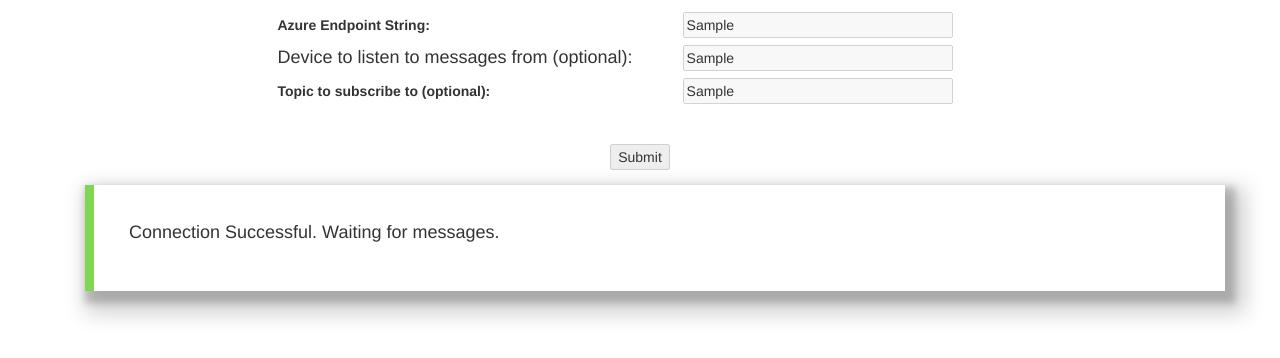
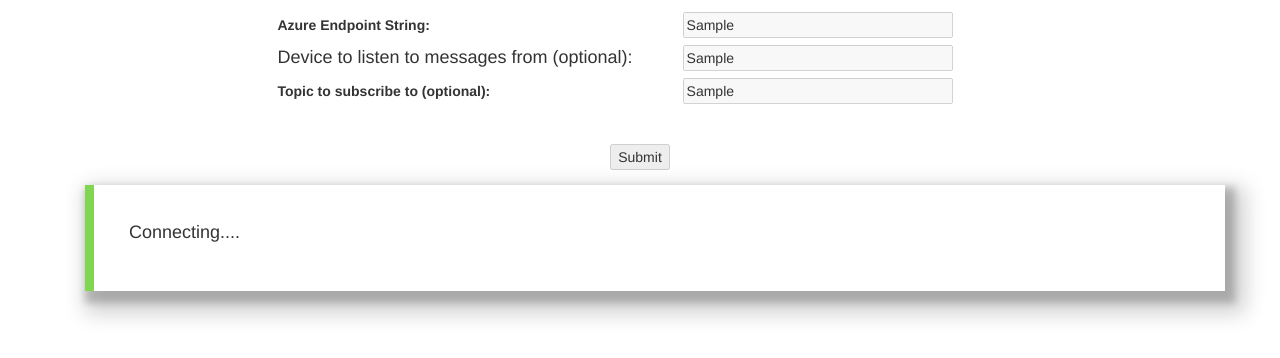
Before and after one commit to cushenst/Azure-Cloud-Debugger, a website: page public/index.html in a window 1280 px wide. Both pictures are taken after typing "Sample", "Sample", "Sample" into the empty fields and a click on the button "Submit". Shown: the part 58-416 px from the top of the page. Drawn offline with nearby package versions, Linux system fonts and the light colour scheme; files that its build step writes are made by us from their sources.

Commit message:
Added comments and connecting message.

```diff
--- a/public/index.html
+++ b/public/index.html
@@ -52,12 +52,17 @@
         <p id="ConnectionMessage">Connection Successful. Waiting for messages.
     </div>
 
+    <div class="row col-sm-12 displaystyle-leftborder displaystyle-success displaystyle-lg" hidden id="ConnectingBox">
+        <p>Connecting....
+    </div>
+
     <div class="row col-sm-12 displaystyle-leftborder displaystyle-danger displaystyle-lg" hidden id="ErrorBox">
         <p>Error: Please re-enter the connection string or refresh your browser.</p>
     </div>
 </div>
-<!-- Optional JavaScript -->
-<!-- jQuery first, then Popper.js, then Bootstrap JS -->
+
+
+<!-- jQuery -->
 <script crossorigin="anonymous"
         integrity="sha384-q8i/X+965DzO0rT7abK41JStQIAqVgRVzpbzo5smXKp4YfRvH+8abtTE1Pi6jizo"
         src="https://code.jquery.com/jquery-3.3.1.slim.min.js"></script>
@@ -69,6 +74,7 @@
         // if user is running mozilla then use it"s built-in WebSocket
         window.WebSocket = window.WebSocket || window.MozWebSocket;
 
+        //open websocket server on port 1337
         var connection = new WebSocket("ws://127.0.0.1:1337");
         connection.onopen = function () {
             // connection is opened and ready to use
@@ -80,16 +86,20 @@
 
         connection.onmessage = function (message) {
             console.log(message.data);
-            // try to decode json (I assume that each message
+            // try to decode json (I assume that each correct message
             // from server is json)
             try {
                 var json = JSON.parse(message.data);
                 console.log(json);
+                //check if it is connected to Azure
                 if (json.Connected === "True") {
                     document.getElementById("ConnectionBox").hidden = false;
+                    document.getElementById("ConnectingBox").hidden = true;
                 } else {
                     document.getElementById("ConnectionBox").hidden = true;
+                    //get the place the messages are going to be displayed
                     var messagesDiv = document.querySelector('.container');
+                    //insert the new message at the top of the page
                     messagesDiv.insertAdjacentHTML('afterbegin',
                         '<div class="row col-sm-12 displaystyle-leftborder displaystyle-info displaystyle-lg">' +
                         '<table><tr><th>Device:</th><td>' +
@@ -99,14 +109,12 @@
                         '</td></tr><tr><th>Message:</th><td>' +
                         String(json.Payload) +
                         '</td></tr></table></div>');
-
-                    /*$("div").prepend(
-                    `<th><td> ${json.Device}</td><td>${json.Topic}</td><td>${json.Payload}</td></th>`
-                    );*/
                 }
             } catch (e) {
+                //if an error message has been returned
                 console.log("This doesn\"t look like a valid JSON: ",
                     message.data);
+                document.getElementById("ConnectingBox").hidden = true;
                 document.getElementById("Endpoint").disabled = false;
                 document.getElementById("Device").disabled = false;
                 document.getElementById("Topic").disabled = false;
@@ -117,19 +125,23 @@
 
 
             }
-            // handle incoming message
         };
 
         document.getElementById("button").onclick = function () {
+            //get values of the input boxes
             var Endpoint = $("#Endpoint").val();
             var Device = $("#Device").val();
             var Topic = $("#Topic").val();
             var msg = {"Endpoint": Endpoint, "Device": Device, "Topic": Topic};
             var msgJSON = JSON.stringify(msg);
             console.log(msgJSON);
+
+            //send values in json to server
             connection.send(msgJSON);
+
+            //disable input boxes and wait for the server to return connected
             document.getElementById("ErrorBox").hidden = true;
-            document.getElementById("ConnectionBox").hidden = false;
+            document.getElementById("WelcomeBox").hidden = false;
             document.getElementById("Endpoint").disabled = true;
             document.getElementById("Endpoint").blur();
             document.getElementById("Device").disabled = true;
@@ -138,6 +150,7 @@
             document.getElementById("Topic").blur();
             document.getElementById("button").disabled = true;
             document.getElementById("WelcomeBox").hidden = true;
+            document.getElementById("ConnectingBox").hidden = false;
 
         }
     });
```
